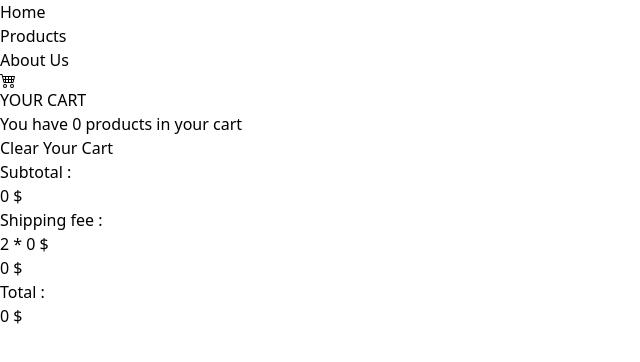
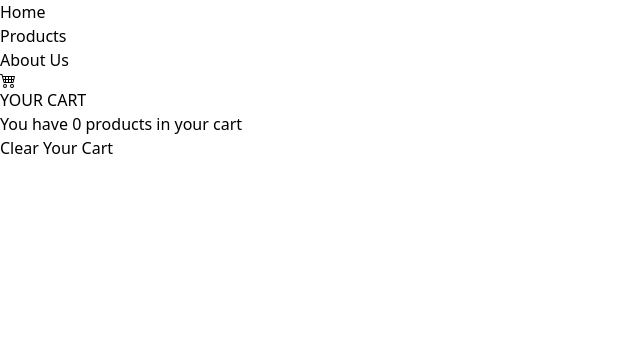
Before and after one commit to sohaib-idalin/shopping-cart, a React (Vite) app: page /Cart in a window 1280 px wide. Shown: the top 362 px of the page, without its empty margins (0-640 px from the left). Built offline with nearby package versions, Linux system fonts and the light colour scheme.

Commit message:
the final version

```diff
--- a/src/pages/Cart.jsx
+++ b/src/pages/Cart.jsx
@@ -12,7 +12,8 @@ export default function Cart() {
     CartDispath({type:'clear'})
   }
   const subTotal=()=>{
-    if(cartProducts.length==0)return 0
+    if(cartProducts.length==0)
+     return 0
     let sum=0;
     cartProducts.forEach(element => {
       sum+=element.product.price*element.amount
@@ -43,7 +44,7 @@ export default function Cart() {
         <button className='mx-12 text-white p-2 px-5 bg-red-500 rounded-lg font-medium shadow-lg' onClick={handelClear}>Clear Your Cart</button>
       </div>
       {cartProducts.map((cartProduct) => (<CartProduct key={cartProduct.product.id} product={cartProduct.product} amount={cartProduct.amount} />))}
-
+      {cartProducts.length!==0 &&
         <div className='sticky bottom-0 bg-gray-100 w-screen shadow-lg '>
           <div className='w-[50%] mx-auto px-10 py-2 leading-8 font-medium  '>
             <div>
@@ -53,7 +54,7 @@ export default function Cart() {
               </div>
               <div className='flex justify-between'>
                 <div>Shipping fee :</div>
-              <div className='right-0'>2 * {shippingCount()} $</div>
+                <div className='right-0'>2 $ * {shippingCount()} </div>
                 <div>{2*shippingCount()} $</div>
               </div>
             </div>
@@ -63,6 +64,7 @@ export default function Cart() {
             </div>
           </div>
         </div>
+      }
 
     </div>
   )
```
Lines whose indentation alone changed are shown as unchanged.
